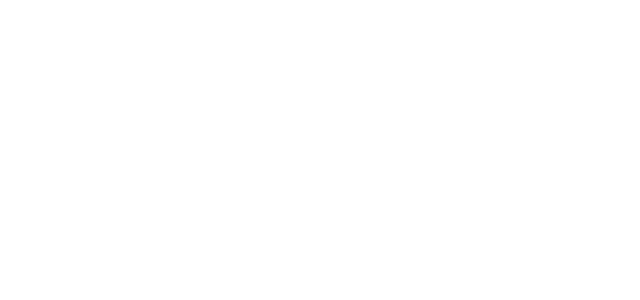
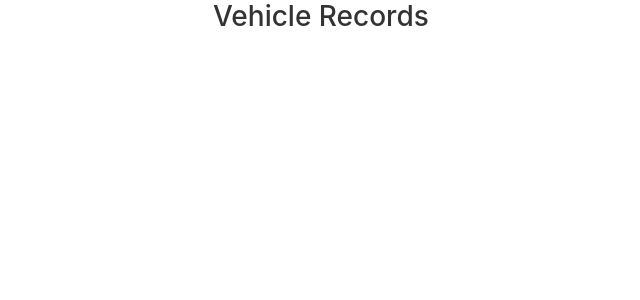
Before and after one commit to mydigita/mongo-office, a React (Create React App) app: page /mongo-office/vehicle-records in a window 1280 px wide. Shown: the top 300 px of the page, without its empty margins (37-677 px from the left). Built offline with nearby package versions, Linux system fonts and the light colour scheme.

Commit message:
local update

```diff
--- a/src/App.js
+++ b/src/App.js
@@ -11,6 +11,7 @@ import CashRegister from "./components/cash-register.component";
 import EventManager from "./components/event-manager.component";
 import EditEvent from "./components/edit.event-manager.component";
 import MeetingRecord, {ViewSingleMeeting, RecordMinutes} from "./components/meeting-records.component";
+import VehicleRecords from "./components/vehicle-records.component";
 
 function App() {
 
@@ -28,6 +29,7 @@ function App() {
           <Route path="/mongo-office/meeting-records/" exact component={MeetingRecord}/>
           <Route path="/mongo-office/meeting-records/view-single/" component={ViewSingleMeeting}/>
           <Route path="/mongo-office/meeting-records/edit-minutes/" component={RecordMinutes}/>
+          <Route path="/mongo-office/vehicle-records/" component={VehicleRecords}/>
     </Router>
   );
 }
--- a/src/components/vehicle-records.component.js
+++ b/src/components/vehicle-records.component.js
@@ -9,3 +9,12 @@ import {
     DateTimePicker,
     MuiPickersUtilsProvider
 } from "@material-ui/pickers";
+
+export default function VehicleRecords(){
+    return(
+        <div className="body-part">
+            <h3>Vehicle Records</h3>
+
+        </div>
+    );
+}
```
